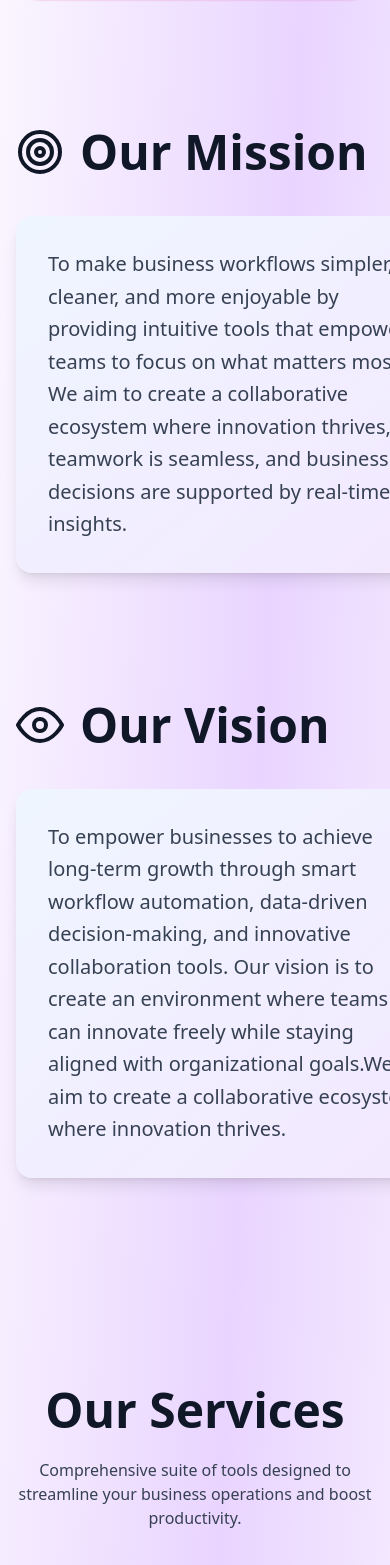
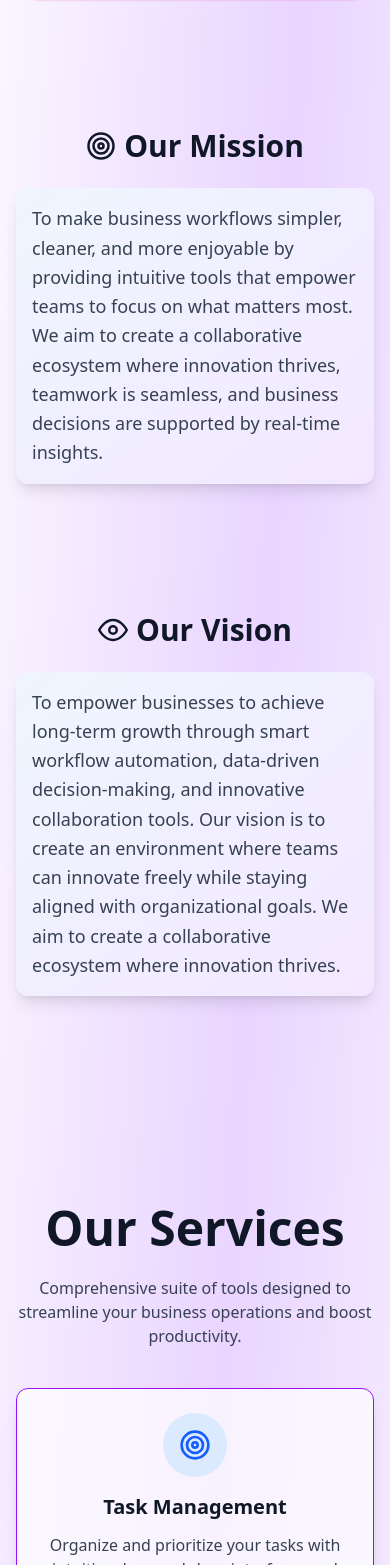
Before and after one commit to kanishka-commits/BizFlow, a React (Vite) app: page /about in a window 390 px wide. Shown: the part 1523-3088 px from the top of the page. Built offline with nearby package versions, Linux system fonts and the light colour scheme.

Commit message:
Fixed Mobile Responsiveness of about page

```diff
--- a/src/pages/About.jsx
+++ b/src/pages/About.jsx
@@ -1,3 +1,5 @@
+"use client";
+
 import { useState, useEffect } from "react";
 import { motion } from "framer-motion";
 import { fadeIn, textVariant } from "../utils/motion";
@@ -214,24 +216,25 @@ const AboutUs = () => {
         </div>
       </motion.section>
 
+      {/* Mission Section */}
       <motion.section
         variants={fadeIn("up", 0.6)}
         initial="hidden"
         animate="show"
         className="section-container"
       >
-        <div className="max-w-6xl mx-auto grid md:grid-cols-12 gap-10 items-center">
+        <div className="max-w-6xl mx-auto grid md:grid-cols-12 gap-6 md:gap-10 items-start">
           {/* Left Side: Title (narrower) */}
           <motion.div
             variants={fadeIn("left", 0.4)}
-            className="col-span-12 md:col-span-4 text-center md:text-left"
+            className="col-span-12 md:col-span-4 text-center md:text-left h-full flex items-center justify-center md:justify-start"
           >
             <h2
-              className={`flex items-center text-5xl font-bold gap-4 ${
+              className={`flex items-center gap-2 sm:gap-3 text-3xl sm:text-4xl md:text-5xl font-bold ${
                 isDarkMode ? "text-white" : "text-gray-900"
               }`}
             >
-              <FiTarget className="text-5xl text-gradient-to-r from-primary-500 to-accent-500" />
+              <FiTarget className="text-3xl sm:text-4xl md:text-5xl text-gradient-to-r from-primary-500 to-accent-500" />
               Our Mission
             </h2>
           </motion.div>
@@ -242,7 +245,7 @@ const AboutUs = () => {
             className="col-span-12 md:col-span-8"
           >
             <div
-              className={`p-8 rounded-2xl transition-all duration-500
+              className={`p-4 sm:p-6 md:p-8 rounded-xl md:rounded-2xl transition-all duration-500 w-full max-w-full sm:max-w-3xl mx-auto
         ${
           isDarkMode
             ? "bg-white/10 backdrop-blur-md shadow-[0_0_10px_rgba(139,92,246,0.5)] hover:shadow-[0_0_20px_rgba(139,92,246,0.8)]"
@@ -250,7 +253,7 @@ const AboutUs = () => {
         }`}
             >
               <p
-                className={`text-xl leading-relaxed ${
+                className={`text-lg md:text-xl leading-relaxed break-words ${
                   isDarkMode ? "text-gray-200" : "text-gray-700"
                 }`}
               >
@@ -264,28 +267,30 @@ const AboutUs = () => {
           </motion.div>
         </div>
       </motion.section>
+
+      {/* Vision Section */}
       <motion.section
         variants={fadeIn("up", 0.6)}
         initial="hidden"
         animate="show"
         className="section-container"
       >
-        <div className="max-w-6xl mx-auto grid md:grid-cols-12 gap-10 items-center">
+        <div className="max-w-6xl mx-auto grid grid-cols-1 md:grid-cols-12 gap-6 md:gap-10 items-start">
           {/* Left Side: Content Card (wider) */}
           <motion.div
             variants={fadeIn("left", 0.6)}
             className="col-span-12 md:col-span-8 order-2 md:order-1"
           >
             <div
-              className={`p-8 rounded-2xl transition-all duration-500
-          ${
-            isDarkMode
-              ? "bg-white shadow-[0_0_10px_rgba(139,92,246,0.5)] hover:shadow-[0_0_20px_rgba(139,92,246,0.8)]"
-              : "bg-gradient-to-br from-blue-50 to-purple-100 shadow-lg hover:shadow-2xl"
-          }`}
+              className={`p-4 sm:p-6 md:p-8 rounded-xl md:rounded-2xl transition-all duration-500 w-full max-w-full sm:max-w-3xl mx-auto
+        ${
+          isDarkMode
+            ? "bg-white/10 backdrop-blur-md shadow-[0_0_10px_rgba(139,92,246,0.5)] hover:shadow-[0_0_20px_rgba(139,92,246,0.8)]"
+            : "bg-gradient-to-br from-blue-50 to-purple-100 shadow-lg hover:shadow-2xl"
+        }`}
             >
               <p
-                className={`text-xl leading-relaxed ${
+                className={`text-lg md:text-xl leading-relaxed break-words ${
                   isDarkMode ? "text-gray-200" : "text-gray-700"
                 }`}
               >
@@ -293,7 +298,7 @@ const AboutUs = () => {
                 workflow automation, data-driven decision-making, and innovative
                 collaboration tools. Our vision is to create an environment
                 where teams can innovate freely while staying aligned with
-                organizational goals.We aim to create a collaborative ecosystem
+                organizational goals. We aim to create a collaborative ecosystem
                 where innovation thrives.
               </p>
             </div>
@@ -302,14 +307,14 @@ const AboutUs = () => {
           {/* Right Side: Title (narrower) */}
           <motion.div
             variants={fadeIn("right", 0.4)}
-            className="col-span-12 md:col-span-4 text-center md:text-left order-1 md:order-2"
+            className="col-span-12 md:col-span-4 text-center md:text-left order-1 md:order-2 h-full flex items-center justify-center md:justify-start"
           >
             <h2
-              className={`flex items-center text-5xl font-bold gap-4 ${
+              className={`flex items-center gap-2 sm:gap-3 text-3xl sm:text-4xl md:text-5xl font-bold ${
                 isDarkMode ? "text-white" : "text-gray-900"
               }`}
             >
-              <FiEye className="text-5xl text-gradient-to-r from-primary-500 to-accent-500" />
+              <FiEye className="text-3xl sm:text-4xl md:text-5xl text-gradient-to-r from-primary-500 to-accent-500" />
               Our Vision
             </h2>
           </motion.div>
@@ -473,11 +478,11 @@ const AboutUs = () => {
             className={`p-8 rounded-2xl text-center ${
               isDarkMode
                 ? "bg-gray-800 shadow-[0_0_5px_rgba(139,92,246,0.6)]"
-                : "bg-white/70 shadow-lg shadow-[0_0_20px_rgba(139,92,246,0.4)]"
+                : "bg-white/70 shadow-[0_0_20px_rgba(139,92,246,0.4)]"
             }`}
           >
             <img
-              src={projectOwner.avatar}
+              src={projectOwner.avatar || "/placeholder.svg"}
               alt={projectOwner.name}
               className="w-32 h-32 rounded-full mx-auto mb-6 object-cover ring-4 ring-blue-500/20"
             />
```
